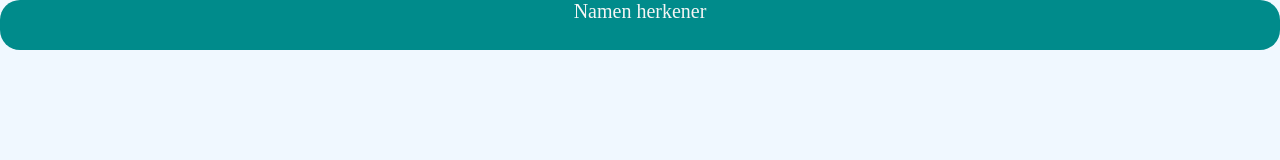
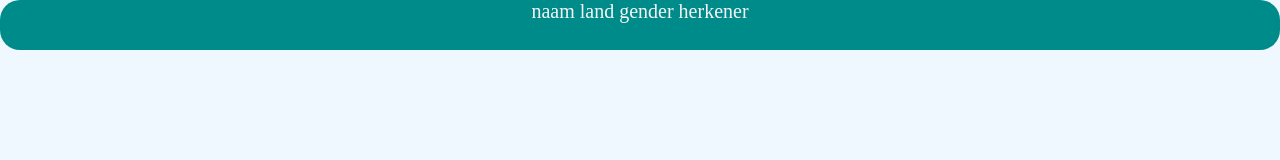
Before and after one commit to ayachi-code/naam_herkener, a website: page public/index.html in a window 1280 px wide. Shown: the top 160 px of the page. Drawn offline with Linux system fonts and the light colour scheme.

Commit message:
nam lander herkender word het nu genoemd

```diff
--- a/public/index.html
+++ b/public/index.html
@@ -9,7 +9,7 @@
 </head>
 <body>
     <div class="boven">
-        Namen herkener
+        naam land gender herkener
     </div>
     <input type="text" placeholder="type de naam" id="input_naam">
     <script src="/javascript/index.js"></script>
```
Also changed, not shown: public/javascript/index.js (+7 -1 lines).
